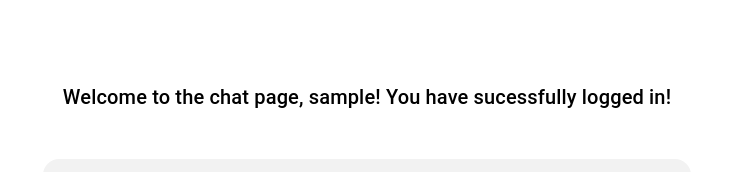
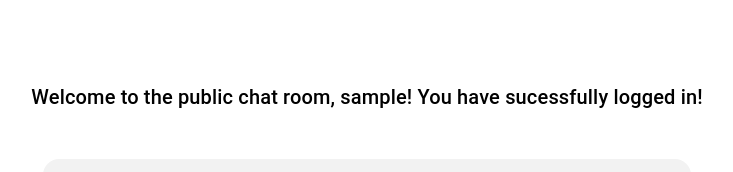
Before and after one commit to a124557/Chatting-App, a React (Create React App) app in the folder client/: page /chat in a window 1280 px wide. Shown: the top 172 px of the page, without its empty margins (273-1006 px from the left). Built offline with nearby package versions, Linux system fonts and the light colour scheme; no server answers; sample sign-in values are in the browser's storage.

Commit message:
Style changes

```diff
--- a/client/src/Chat.js
+++ b/client/src/Chat.js
@@ -61,7 +61,7 @@ function Chat(props) {
         height: "100vh"}
         }
         >
-            <Typography variant="h6" gutterBottom>Welcome to the chat page, {username}! You have sucessfully logged in!</Typography>
+            <Typography variant="h6" gutterBottom>Welcome to the public chat room, {username}! You have sucessfully logged in!</Typography>
 
             <Box
             sx = {{
@@ -103,7 +103,8 @@ function Chat(props) {
             label='Type something to chat'
             value={message}
             sx = {{
-        marginRight: 1
+        marginRight: 1,
+        width: "45ch"
     }}
             onChange={(event) => setMessage(event.target.value)}></TextField>
             <Button variant="contained" onClick={handleMessageSubmit} sx = {{display: 'flex', marginLeft: 1}}>Send</Button>
```
